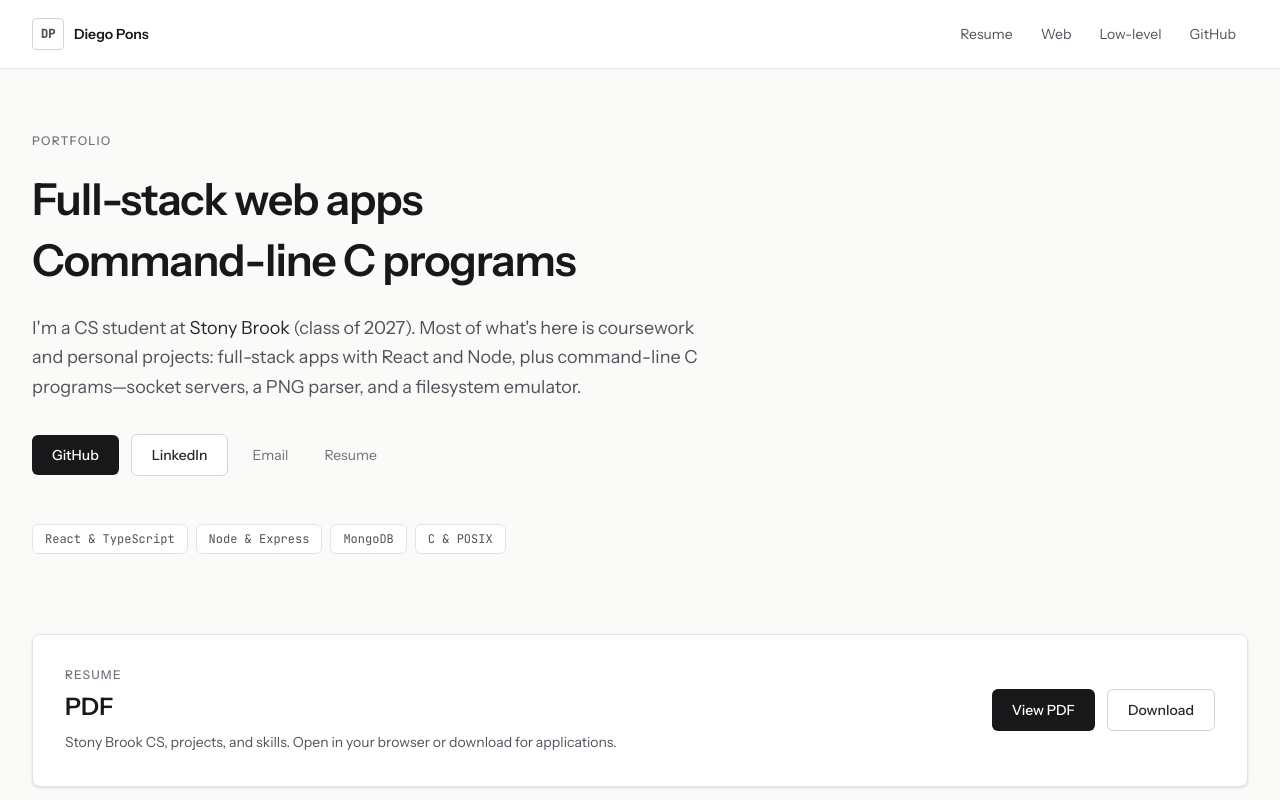
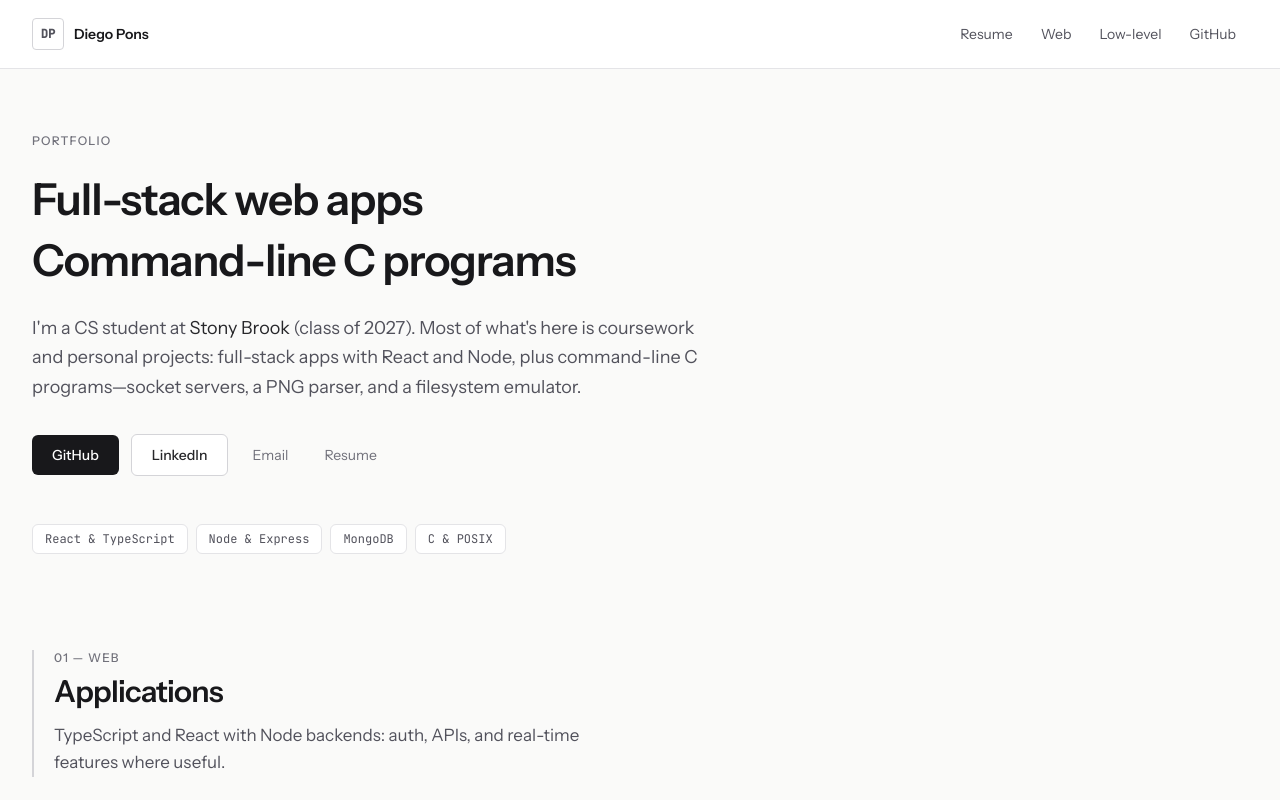
Before and after one commit to DiegoJPons/Portfolio, a React (Vite) app: page / in a window 1280 px wide. Shown: the top 800 px of the page. Built offline with nearby package versions, Linux system fonts and the light colour scheme.

Commit message:
Updated ui

```diff
--- a/src/App.tsx
+++ b/src/App.tsx
@@ -25,7 +25,7 @@ export default function App() {
           </a>
           <nav className="flex flex-wrap items-center justify-end gap-1">
             {[
-              ["Resume", "#resume"],
+              ["Resume", LINKS.resumePdf],
               ["Web", "#web"],
               ["Low-level", "#systems"],
               ["GitHub", LINKS.github],
@@ -33,7 +33,7 @@ export default function App() {
               <a
                 key={label}
                 href={href}
-                {...(href.startsWith("http")
+                {...(!href.startsWith("#")
                   ? { target: "_blank", rel: "noreferrer noopener" }
                   : {})}
                 className="rounded-md px-3 py-2 text-sm text-zinc-600 transition hover:bg-zinc-100 hover:text-zinc-900"
@@ -86,7 +86,9 @@ export default function App() {
               Email
             </a>
             <a
-              href="#resume"
+              href={LINKS.resumePdf}
+              target="_blank"
+              rel="noreferrer noopener"
               className="rounded-md px-3 py-2.5 text-sm text-zinc-500 transition hover:text-zinc-800"
             >
               Resume
@@ -104,40 +106,6 @@ export default function App() {
                 </span>
               )
             )}
-          </div>
-        </section>
-
-        <section id="resume" className="mt-16 scroll-mt-24 md:mt-20">
-          <div className="flex flex-col justify-between gap-6 rounded-lg border border-zinc-200 bg-white p-6 shadow-sm md:flex-row md:items-center md:gap-10 md:p-8">
-            <div className="min-w-0">
-              <p className="text-xs font-medium uppercase tracking-widest text-zinc-500">
-                Resume
-              </p>
-              <h2 className="mt-2 text-xl font-semibold text-zinc-900 md:text-2xl">
-                PDF
-              </h2>
-              <p className="mt-2 max-w-xl text-sm leading-relaxed text-zinc-600">
-                Stony Brook CS, projects, and skills. Open in your browser or
-                download for applications.
-              </p>
-            </div>
-            <div className="flex shrink-0 flex-wrap gap-3">
-              <a
-                href={LINKS.resumePdf}
-                target="_blank"
-                rel="noreferrer noopener"
-                className="inline-flex items-center justify-center rounded-md bg-zinc-900 px-5 py-2.5 text-sm font-medium text-white transition hover:bg-zinc-800"
-              >
-                View PDF
-              </a>
-              <a
-                href={LINKS.resumePdf}
-                download="Diego-Pons-Resume.pdf"
-                className="inline-flex items-center justify-center rounded-md border border-zinc-300 bg-white px-5 py-2.5 text-sm font-medium text-zinc-800 transition hover:bg-zinc-50"
-              >
-                Download
-              </a>
-            </div>
           </div>
         </section>
 
```
